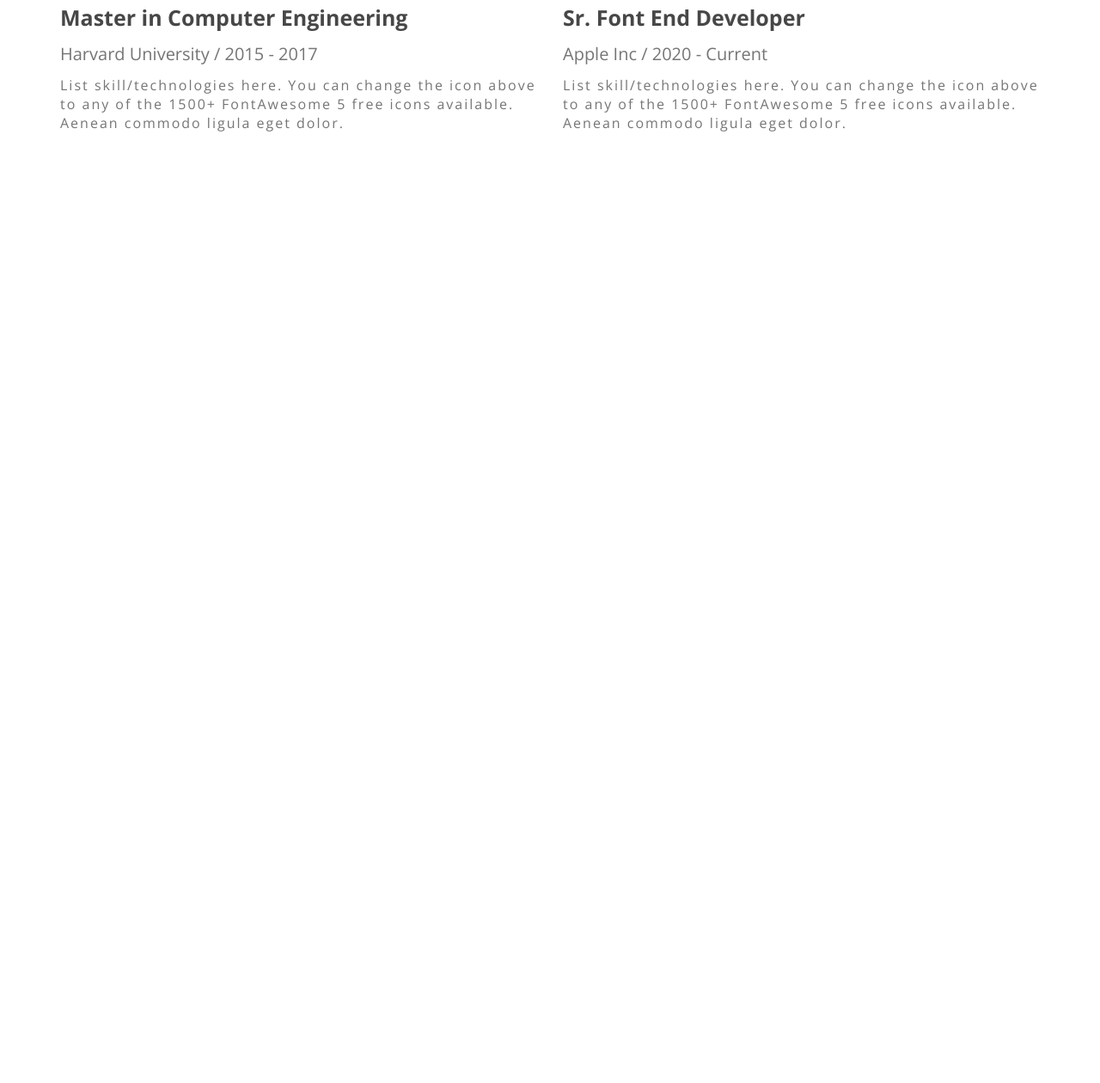
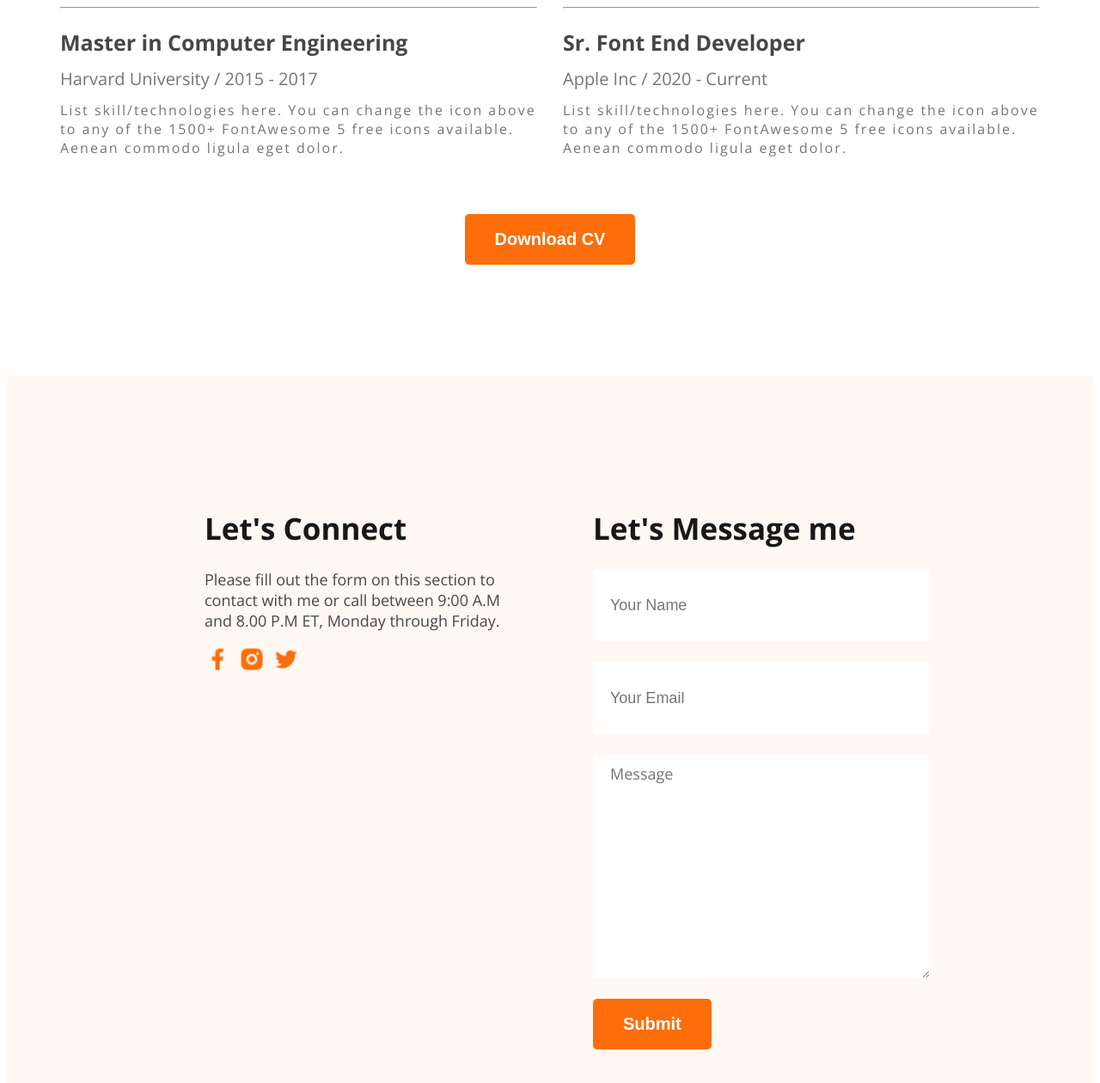
Before and after one commit to Imtiazjumman/Developer-portfolio, a plain HTML site: page index.html in a window 1280 px wide. Shown: the part 2946-4206 px from the top of the page at 86% size. Before the commit the page ends 3246 px from the top, so only its background shows below. Drawn offline with nearby package versions, Linux system fonts and the light colour scheme.

Commit message:
footer part

```diff
--- a/index.html
+++ b/index.html
@@ -136,14 +136,32 @@
                     <p class="year">Apple Inc / 2020 - Current</p>
                     <p class="dev-exp-description">List skill/technologies here. You can change the icon above
                     to any of the 1500+ FontAwesome 5 free icons available. Aenean commodo ligula eget dolor.</p>
+                </div>
 
-                </div>
             </div>
+            <button class="btn-primary">Download CV</button>
         </section>
     </main>
-
-    <footer>
-
+    <footer class="secondary-bg">
+        <div class="footer-column">
+            <h1 class="section-title">Let's Connect</h1>
+            <p class="section-description dark-2">Please fill out the form on this section to contact with me or call between 9:00 A.M and 8.00 P.M ET, Monday through
+            Friday.</p>
+            <div class="image-footer">
+                <a href="#"><img src="/images/icons/facebook.png" alt=""></a>
+                <a href="#"><img src="/images/icons/insta.png" alt=""></a>
+                <a href="#"><img src="/images/icons/twitter.png" alt=""></a>
+            </div>
+        </div>
+        <div class="footer-column">
+            <h1 class="section-title">Let's Message me</h1>
+            <form action="">
+                <input type="text" placeholder="Your Name">
+                <input type="email" name="email" id="email" placeholder="Your Email">
+                <textarea name="" id="" cols="50" rows="10" placeholder="Message"></textarea>
+                <input type="button" value="Submit">
+            </form>
+        </div>
     </footer>
 
 </body>
--- a/style/portfolio.css
+++ b/style/portfolio.css
@@ -71,6 +71,7 @@
     padding: 18px 35px;
     border: none;
     border-radius: 5px;
+    cursor: pointer;
 }
 /* Section Part */
 .section-title{
@@ -189,11 +190,10 @@ main{
 /* Resume Style */
 .resume{
     margin-bottom: 130px;
-}
-.section-title{
-    font-size: 35px ;
-    font-weight: bold;
-    text-align: center;
+    display: flex;
+    flex-direction: column;
+    align-items: center;
+    justify-content: center;
 }
 
 .resume-container{
@@ -233,3 +233,62 @@ main{
 .dev-exp-title{
     line-height: 10px;
 }
+.resume .btn-primary{
+    margin-top: 50px;
+}
+
+/* Footer Style */
+footer {
+    padding: 130px 230px;
+    display: flex;
+    gap: 100px;
+}
+.footer-column{
+    width: 50%;
+}
+
+footer input[type = "text"], footer input[type = "email"]
+{
+    width: 100%;
+    height: 64px;
+    border-radius: 5px;
+    background-color: white;
+    display: block;
+    border: none;
+    font-size: 18px;
+    padding: 10px 20px;
+    margin-top: 24px ;
+}
+
+footer textarea{
+    width: 100%;
+    border-radius: 5px;
+        background-color: white;
+        display: block;
+        border: none;
+        font-size: 18px;
+        padding: 10px 20px;
+        margin-top: 24px;
+        font-family: open sans;
+}
+footer input[type="button"]{
+
+    background-color: #FD6E0A;
+        color: white;
+        font-size: 20px;
+        font-weight: bold;
+        padding: 18px 35px;
+        border: none;
+        border-radius: 5px;
+        margin-top: 24px;
+        cursor: pointer;
+}
+.image-footer{
+    display: flex;
+    flex-direction: row;
+    gap: 10px;
+}
+.image-footer img{
+    width: 30px;
+    height: 30px;
+}
```
